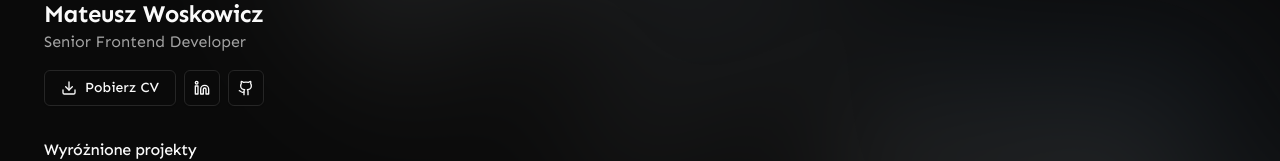
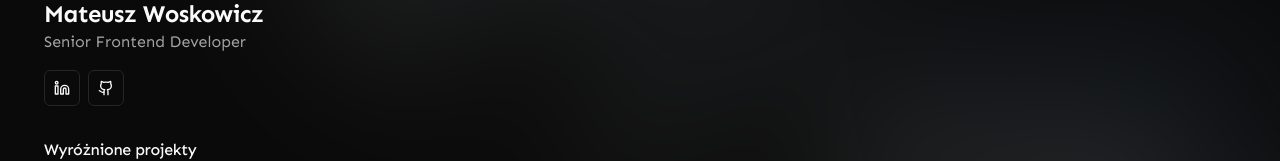
Before and after one commit to Woskus/mateuszwoskowicz.pl, a Next.js app: page / in a window 1280 px wide. Shown: the part 244-405 px from the top of the page. Built offline with nearby package versions, Linux system fonts and the light colour scheme.

Commit message:
Remove resume buttons

```diff
--- a/components/cta.tsx
+++ b/components/cta.tsx
@@ -2,6 +2,7 @@ import {Download, Linkedin} from 'lucide-react';
 import {Container} from '@/components/container';
 import {Button} from '@/components/ui/button';
 import {Card, CardContent, CardHeader, CardTitle, CardDescription, CardFooter} from '@/components/ui/card';
+import Link from 'next/link';
 
 export function Cta() {
   return (
@@ -21,15 +22,17 @@ export function Cta() {
           </CardContent>
 
           <CardFooter className="gap-2">
-            <Button>
-              <Linkedin className="h-4 w-4" />
-              Linkedin
-            </Button>
+           <Link href="https://linkedin.com/in/mateusz-woskowicz" target="_blank">
+             <Button>
+               <Linkedin className="h-4 w-4" />
+               Linkedin
+             </Button>
+           </Link>
 
-            <Button variant="outline">
-              <Download className="h-4 w-4" />
-              Pobierz CV
-            </Button>
+            {/*<Button variant="outline">*/}
+            {/*  <Download className="h-4 w-4" />*/}
+            {/*  Pobierz CV*/}
+            {/*</Button>*/}
           </CardFooter>
         </Card>
       </Container>
--- a/components/hero.tsx
+++ b/components/hero.tsx
@@ -22,10 +22,10 @@ export function Hero() {
 				<p className="text-muted-foreground">Senior Frontend Developer</p>
 
 				<div className="mt-4 flex items-start gap-2">
-					<Button variant="outline">
-						<Download className="h-4 w-4" />
-						Pobierz CV
-					</Button>
+					{/*<Button variant="outline">*/}
+					{/*	<Download className="h-4 w-4" />*/}
+					{/*	Pobierz CV*/}
+					{/*</Button>*/}
 
 					<Link
 						href="https://www.linkedin.com/in/mateusz-woskowicz/"
```
